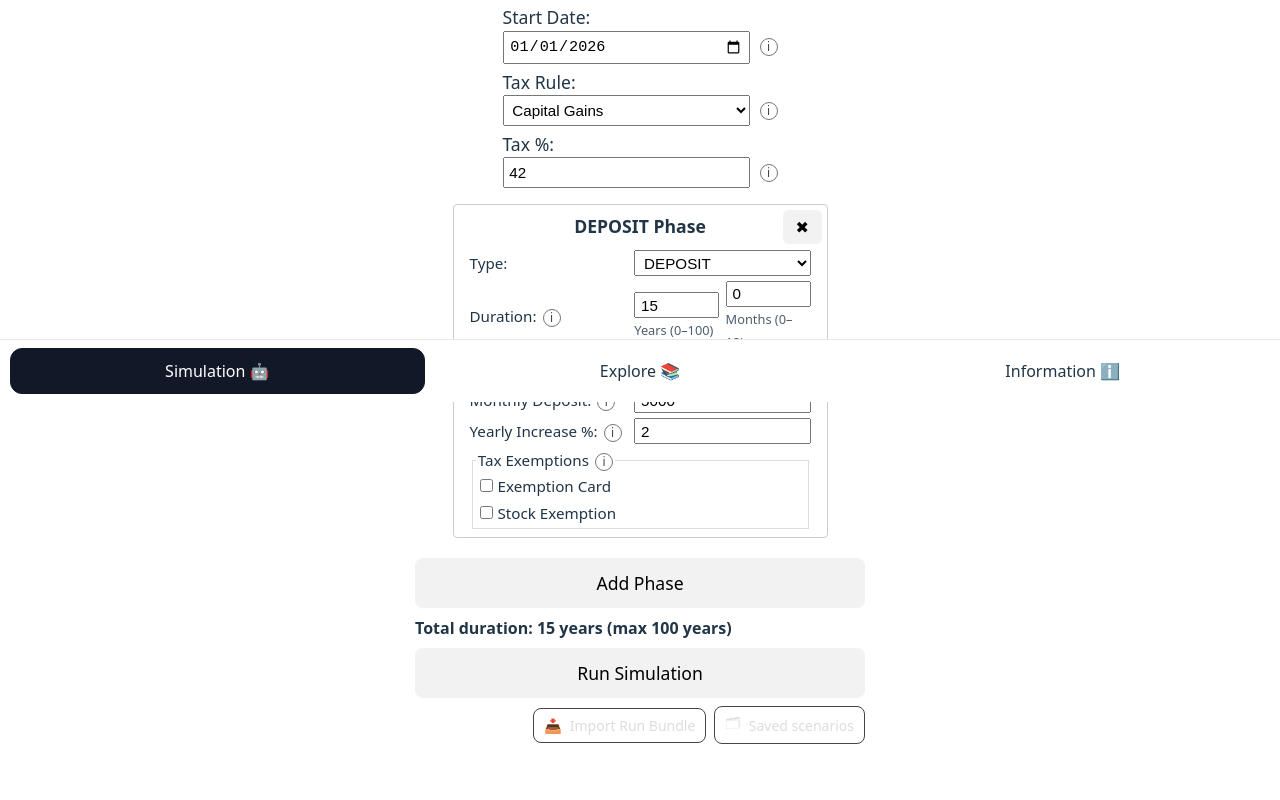
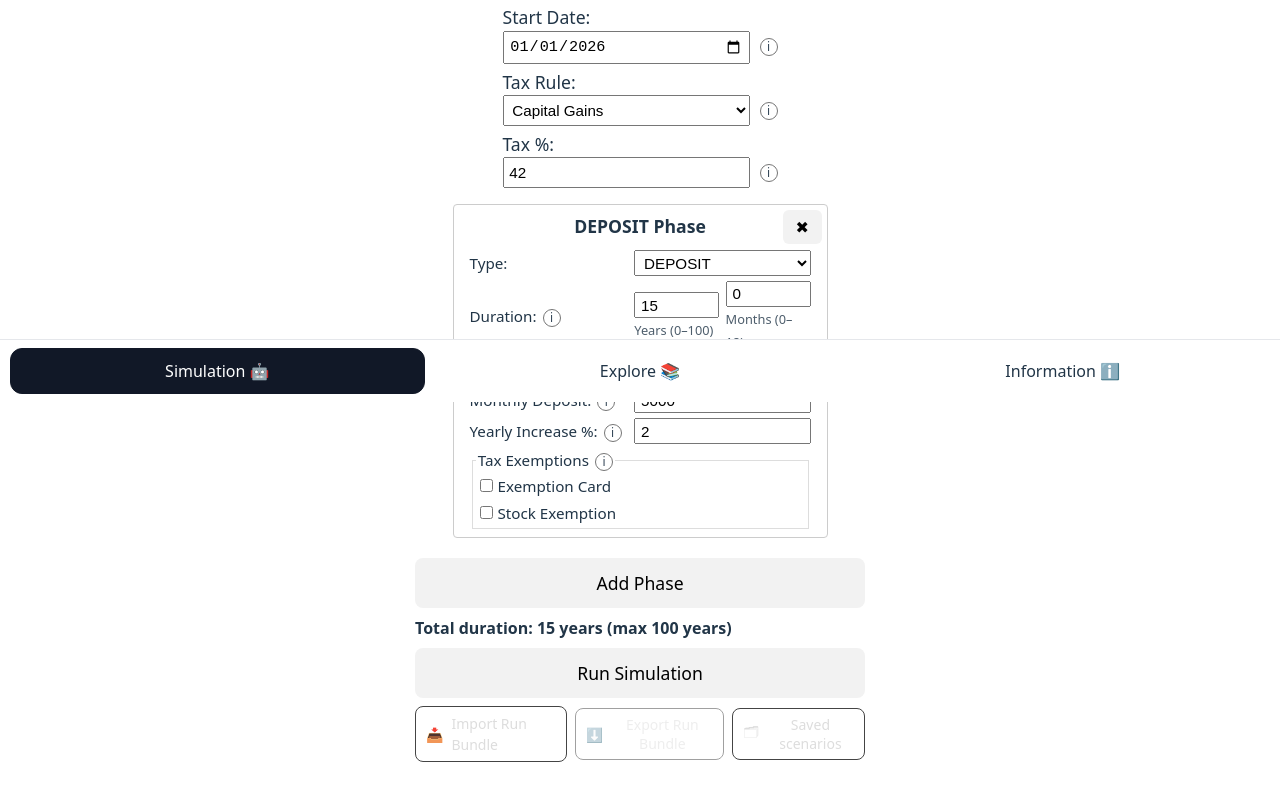
Before and after one commit to Gorm2303/firecasting-frontend, a React (Vite) app in the folder vite-react-frontend/: page /simulation in a window 1280 px wide. Shown: the part 398-1198 px from the top of the page. Built offline with nearby package versions, Linux system fonts and the light colour scheme.

Commit message:
Place export button between import and saved scenarios

```diff
--- a/vite-react-frontend/src/pages/SimulationPage.tsx
+++ b/vite-react-frontend/src/pages/SimulationPage.tsx
@@ -107,12 +107,38 @@ const SimulationPage: React.FC = () => {
           }}
         />
       </label>
-      {importReplayId && (
-        <span style={{ fontSize: 12, opacity: 0.8 }}>
-          Replay: {importReplayId.slice(0, 8)}…
-        </span>
-      )}
     </>
+  );
+
+  const exportControl = (
+    <button
+      type="button"
+      onClick={() => {
+        if (!lastCompletedSimulationId) return;
+        exportRunBundle(lastCompletedSimulationId, formMode).catch((e) => {
+          console.error(e);
+          alert(e?.message ?? 'Failed to export run bundle');
+        });
+      }}
+      disabled={!lastCompletedSimulationId}
+      style={{
+        padding: '6px 10px',
+        borderRadius: 8,
+        border: '1px solid #444',
+        cursor: !lastCompletedSimulationId ? 'not-allowed' : 'pointer',
+        fontSize: 14,
+        background: 'transparent',
+        color: '#ddd',
+        opacity: !lastCompletedSimulationId ? 0.5 : 1,
+        display: 'inline-flex',
+        alignItems: 'center',
+        gap: 8,
+      }}
+      title={lastCompletedSimulationId ? 'Download a reproducibility bundle (JSON)' : 'No completed run id available'}
+    >
+      <span aria-hidden="true">⬇️</span>
+      Export Run Bundle
+    </button>
   );
 
   const segBtn = (mode: FormMode, label: string) => (
@@ -180,6 +206,12 @@ const SimulationPage: React.FC = () => {
                 }}
               >
                 {importControl}
+                {exportControl}
+                {importReplayId && (
+                  <span style={{ fontSize: 12, opacity: 0.8 }}>
+                    Replay: {importReplayId.slice(0, 8)}…
+                  </span>
+                )}
               </div>
 
               {importSimulationId && !stats && (
@@ -197,16 +229,28 @@ const SimulationPage: React.FC = () => {
             <>
               <NormalInputForm
                 onSimulationComplete={handleSimulationComplete}
-                rightFooterActions={importControl}
+                rightFooterActions={
+                  <>
+                    {importControl}
+                    {exportControl}
+                  </>
+                }
                 footerBelow={
-                  importSimulationId && !stats ? (
+                  <>
+                    {importReplayId && (
+                      <div style={{ marginTop: 6, fontSize: 12, opacity: 0.8, textAlign: 'right' }}>
+                        Replay: {importReplayId.slice(0, 8)}…
+                      </div>
+                    )}
+                    {importSimulationId && !stats ? (
                       <div style={{ maxWidth: 960, margin: '0.75rem auto 0' }}>
                         <SimulationProgress
                           simulationId={importSimulationId}
                           onComplete={handleImportComplete}
                         />
                       </div>
-                  ) : null
+                    ) : null}
+                  </>
                 }
               />
             </>
@@ -237,30 +281,6 @@ const SimulationPage: React.FC = () => {
               {replayReport.note ? <span> {replayReport.note}</span> : null}
             </div>
           )}
-          <div style={{ display: 'flex', justifyContent: 'flex-end', marginBottom: 8 }}>
-            <button
-              type="button"
-              onClick={() => {
-                if (!lastCompletedSimulationId) return;
-                exportRunBundle(lastCompletedSimulationId, formMode).catch((e) => {
-                  console.error(e);
-                  alert(e?.message ?? 'Failed to export run bundle');
-                });
-              }}
-              disabled={!lastCompletedSimulationId}
-              style={{
-                padding: '0.5rem 0.75rem',
-                borderRadius: 10,
-                border: '1px solid #444',
-                backgroundColor: !lastCompletedSimulationId ? 'transparent' : '#2e2e2e',
-                color: !lastCompletedSimulationId ? 'inherit' : 'white',
-                cursor: !lastCompletedSimulationId ? 'not-allowed' : 'pointer',
-              }}
-              title={lastCompletedSimulationId ? 'Download a reproducibility bundle (JSON)' : 'No completed run id available'}
-            >
-              Export Run Bundle
-            </button>
-          </div>
           <MultiPhaseOverview data={stats} timeline={timeline} />
         </div>
       )}
```
Lines whose indentation alone changed are shown as unchanged.
